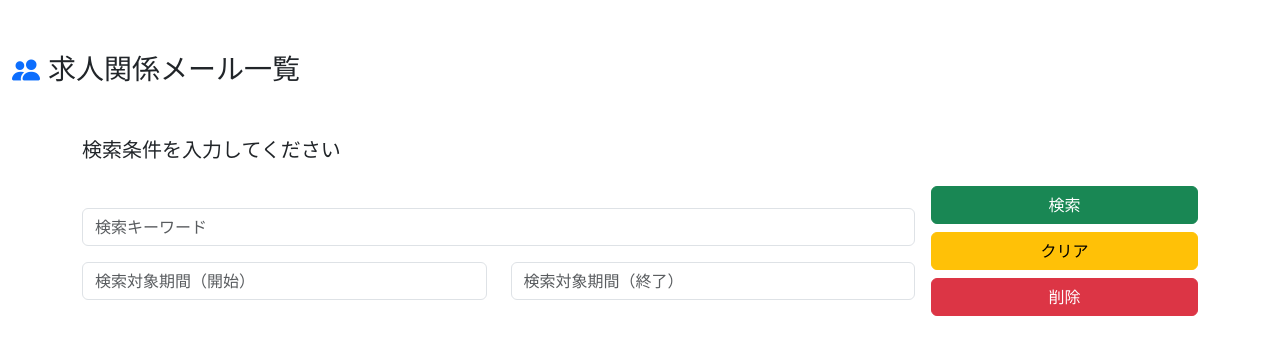
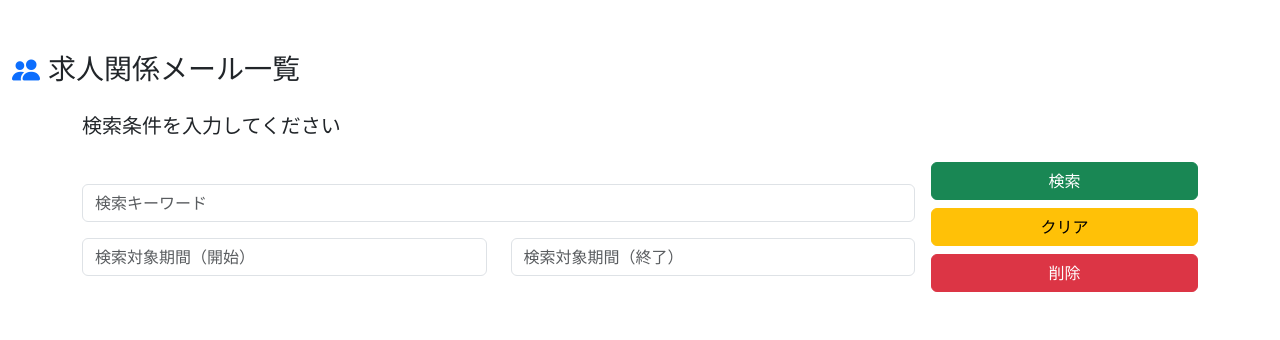
Before and after one commit to NJK-Labo/mailfilter, a Flask app: page /job-emails in a window 1280 px wide. Shown: the part 88-428 px from the top of the page. Run offline with Flask 3, Linux system fonts and the light colour scheme; data that the repository does not hold is empty.

Commit message:
検索フォームを微調整

```diff
--- a/app/templates/list_contact_emails.html
+++ b/app/templates/list_contact_emails.html
@@ -11,7 +11,7 @@
     </div>
 
     <!-- 検索フォーム -->
-    <div class="container mt-5">
+    <div class="container">
         <form id="searchForm" class="row g-3 mb-5" method="GET" action="{{ url_for('list_contact_emails') }}">
             <p class="h5 fw-light">検索条件を入力してください</p>
             <div class="col-md-9">
--- a/app/templates/list_job_emails.html
+++ b/app/templates/list_job_emails.html
@@ -11,7 +11,7 @@
     </div>
 
     <!-- 検索フォーム -->
-    <div class="container mt-5">
+    <div class="container">
         <form id="searchForm" class="row g-3 mb-5 align-items-end" method="GET" action="{{ url_for('list_job_emails') }}">
             <p class="h5 fw-light">検索条件を入力してください</p>
             <div class="col-md-9">
```
